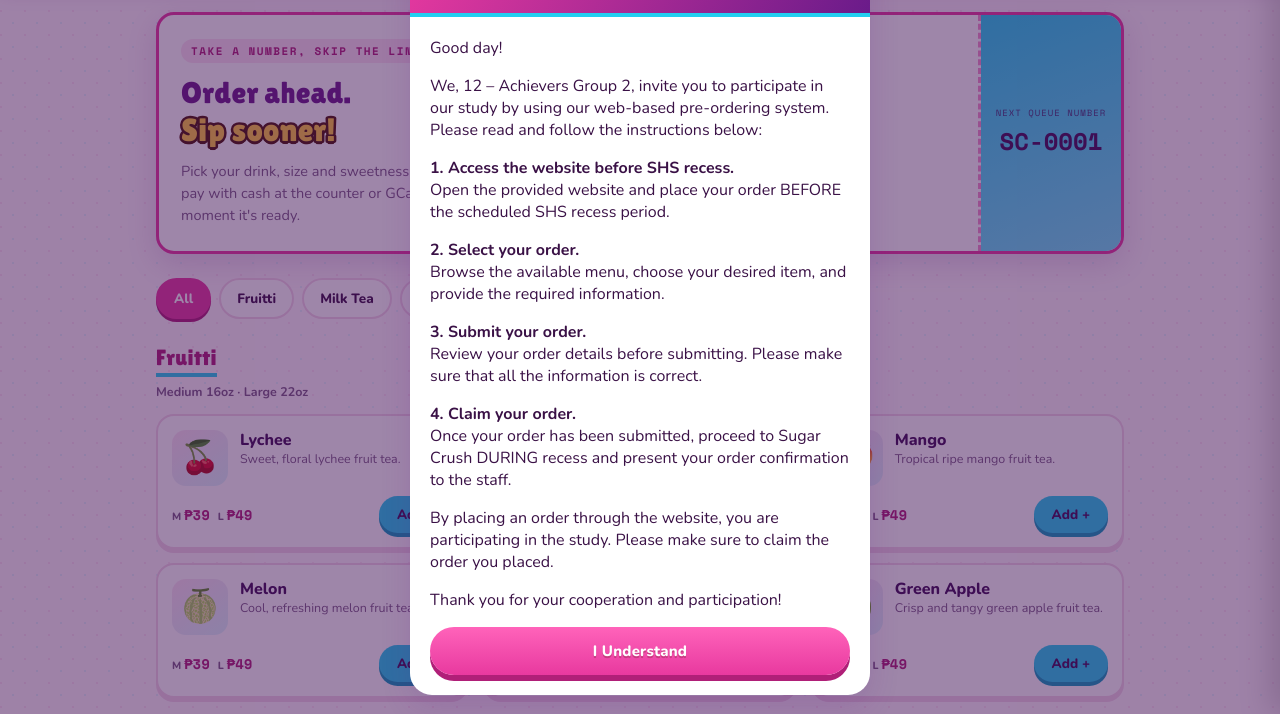
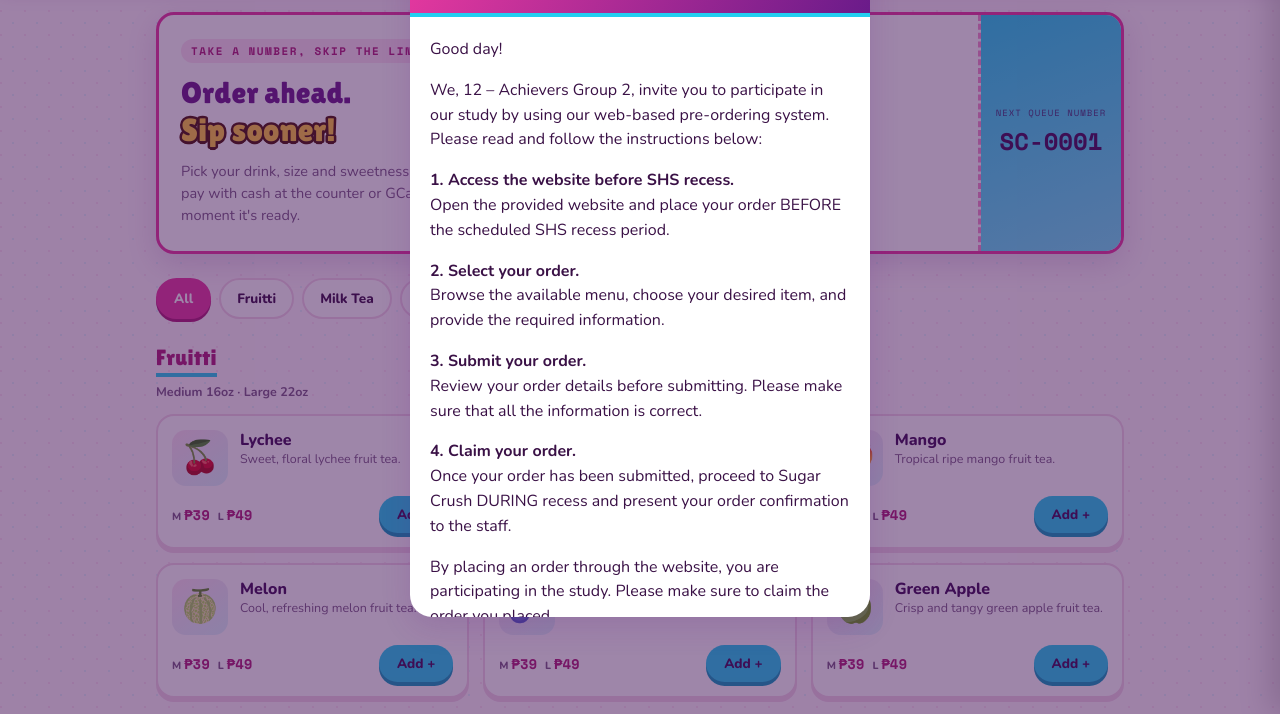
Before and after one commit to prefrancis/new_menu, a plain HTML site: page index.html in a window 1280 px wide. Shown: the part 86-800 px from the top of the page. Drawn offline with nearby package versions, Linux system fonts and the light colour scheme; no server answers.

Commit message:
Add styles for cancelled badge and welcome body

```diff
--- a/styles.css
+++ b/styles.css
@@ -421,6 +421,7 @@ fieldset legend{ padding:0; margin-bottom:6px; }
 .badge--preparing{ background:var(--cyan-soft); color:#07708A; }
 .badge--ready{ background:#DCF3E3; color:var(--ok); }
 .badge--completed{ background:#ECE3F0; color:var(--ink-soft); }
+.badge--cancelled{ background:#FDE4F3; color:var(--pink-dark); }
 .badge--unpaid{ background:var(--pink-soft); color:var(--pink-dark); }
 .badge--paid{ background:#DCF3E3; color:var(--ok); }
 
@@ -466,6 +467,9 @@ fieldset legend{ padding:0; margin-bottom:6px; }
 
 /* Utility */
 [hidden]{ display:none !important; }
+.welcomeBody{max-height:75vh;overflow-y:auto;line-height:1.55}
+.welcomeBody p{margin:0}
+@media(max-width:600px){.welcomeBody{max-height:78vh}.welcomeBody .btn{width:100%}}
 
 .menuEditor{background:var(--white);border:2px solid var(--line);border-radius:var(--radius);padding:16px;margin:18px 0;box-shadow:0 4px 0 var(--line)}
 .menuEditor__head{margin-bottom:12px}.menuEditor__head h3{font-size:20px;color:var(--purple)}.menuEditor__head p,.menuEditor__note{font-size:12px;color:var(--ink-soft);margin-top:4px}
```
